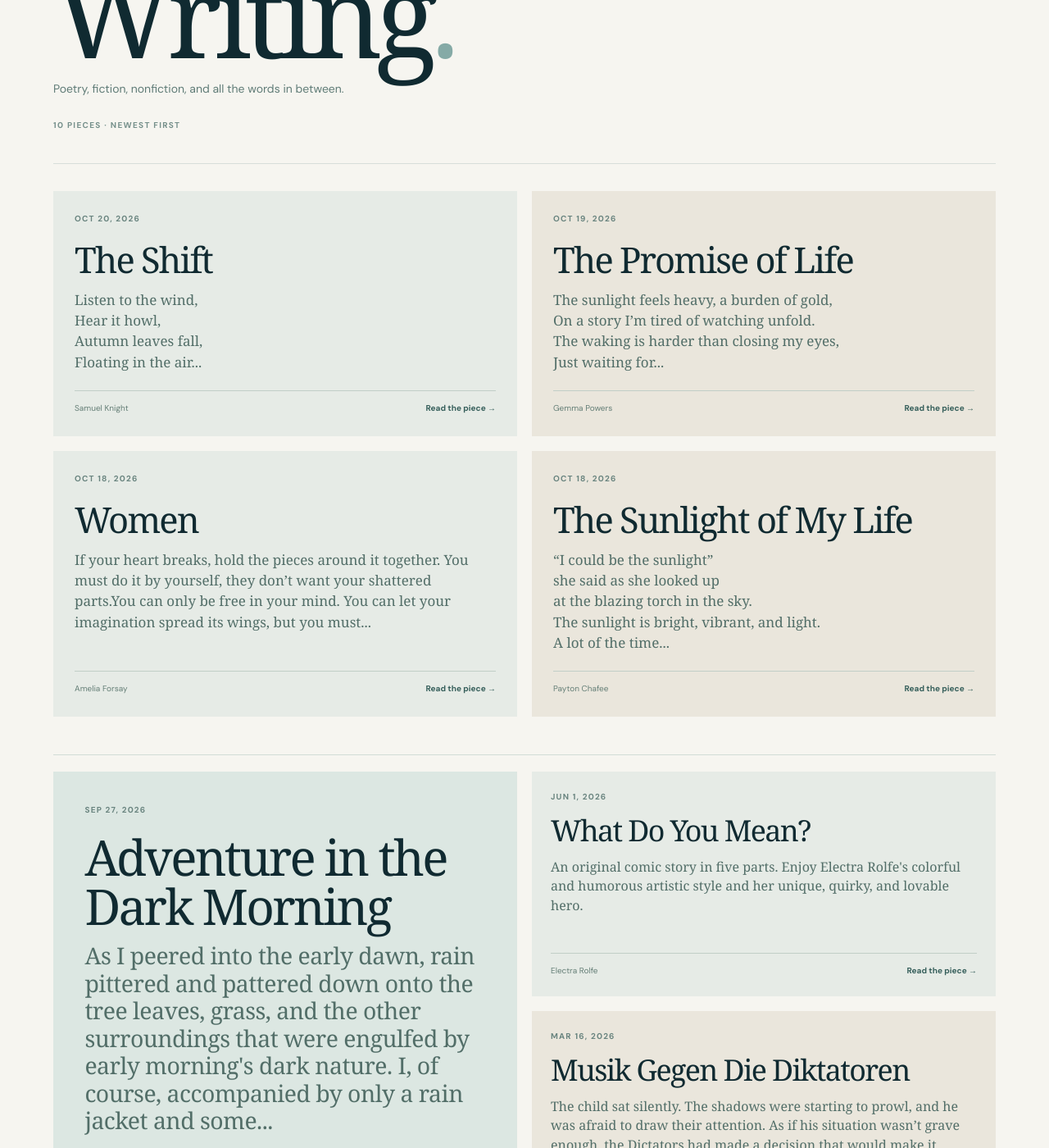
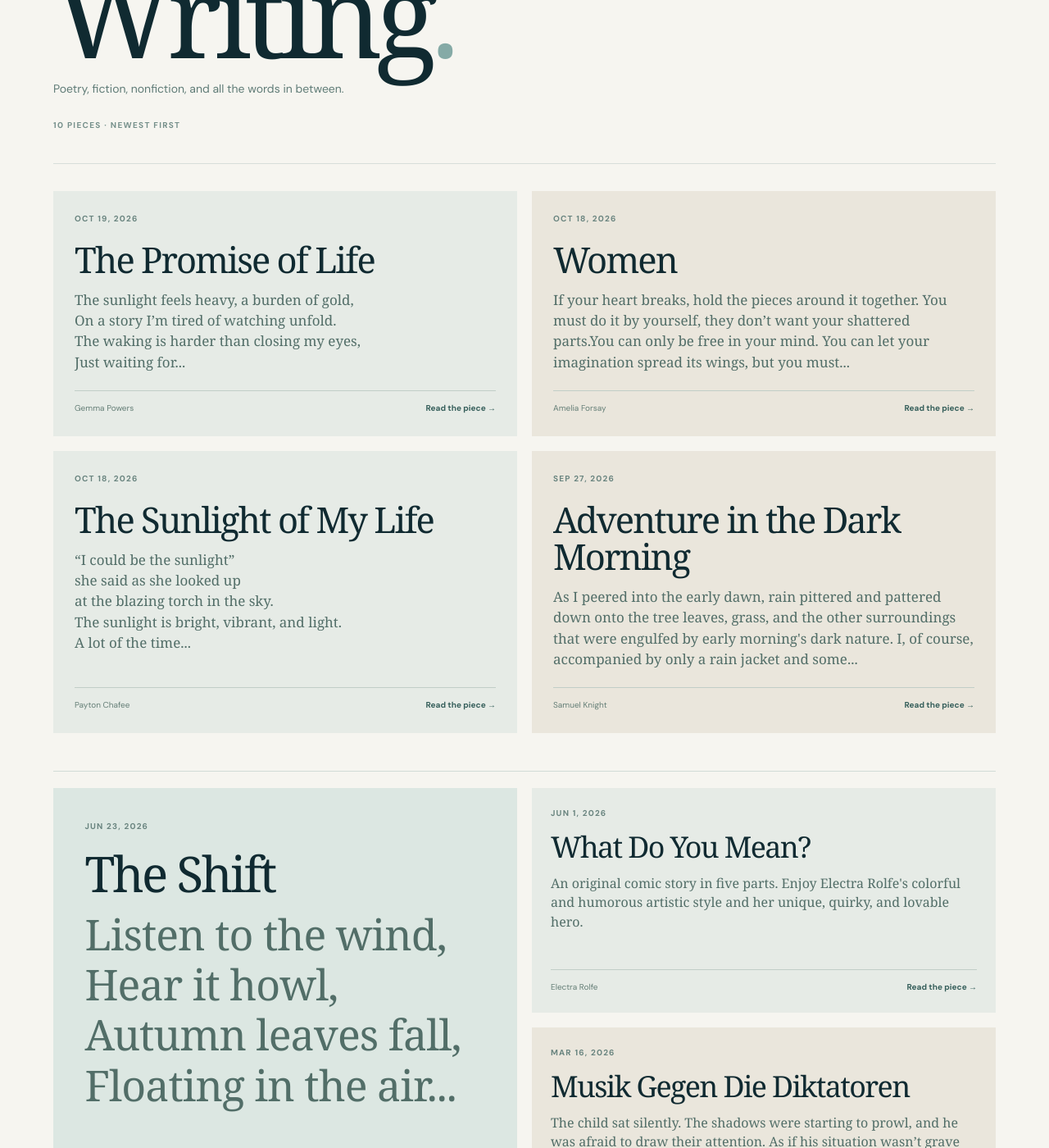
Before and after one commit to egentler/deep-blue, a Jekyll site: the page built from writing.html, in a window 1280 px wide and 1400 px high, scrolled down 762 px. Shown: the whole window at 82% size. Built offline with Jekyll 4.4.1, drawn with Linux system fonts in a browser that asks for light colours; some web fonts are replaced.

Commit message:
Update _posts/2026-10-20-the-shift.md (via Pages CMS)

```diff
--- a/_posts/2026-10-20-the-shift.md
+++ b/_posts/2026-10-20-the-shift.md
@@ -1,7 +1,8 @@
 ---
 title: The Shift
-date: 2026-10-20
+date: 2026-06-23
 category: Writing
+published: true
 author: Samuel Knight
 preview: |-
   Listen to the wind,
```
